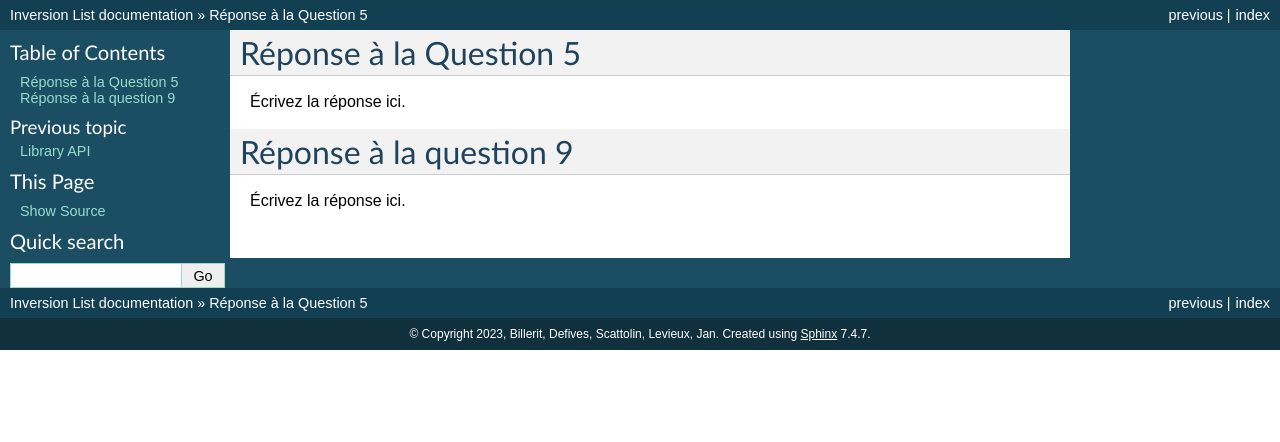
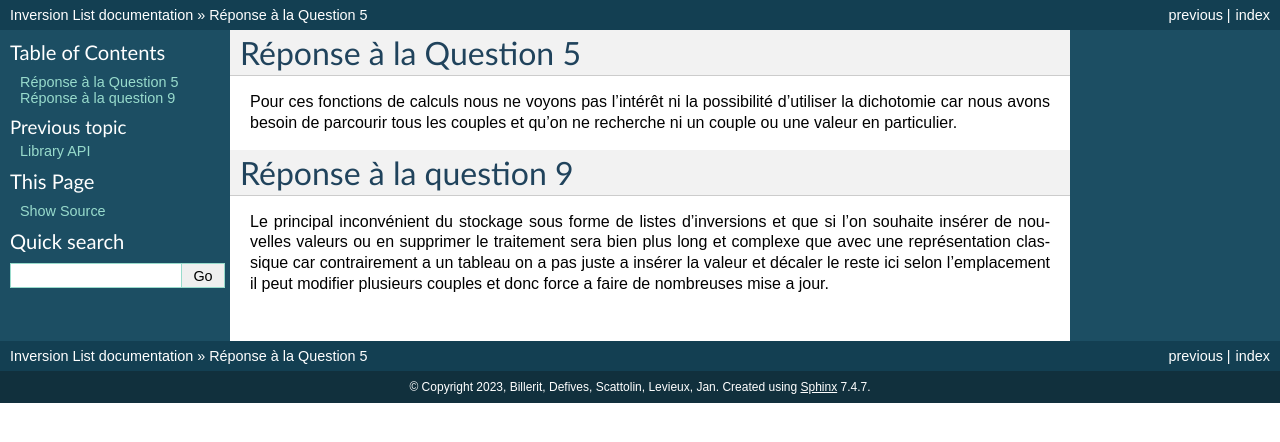
Before and after one commit to SolexTitanium/InversionList_C, a Sphinx documentation site: the page built from docs/answers/root.rst, in a window 1280 px wide. Shown: the top 442 px of the page. Built offline with Sphinx 7.4.7, drawn with Linux system fonts in a browser that asks for light colours.

Commit message:
Add answers 5 and 9

```diff
--- a/docs/answers/root.rst
+++ b/docs/answers/root.rst
@@ -2,10 +2,10 @@
 Réponse à la Question 5
 ===========
 
-Écrivez la réponse ici.
+Pour ces fonctions de calculs nous ne voyons pas l'intérêt ni la possibilité d'utiliser la dichotomie car nous avons besoin de parcourir tous les couples et qu'on ne recherche ni un couple ou une valeur en particulier.
 
 ===========
 Réponse à la question 9
 ===========
 
-Écrivez la réponse ici.
+Le principal inconvénient du stockage sous forme de listes d'inversions et que si l'on souhaite insérer de nouvelles valeurs ou en supprimer le traitement sera bien plus long et complexe que avec une représentation classique car contrairement a un tableau on a pas juste a insérer la valeur et décaler le reste ici selon l'emplacement il peut modifier plusieurs couples et donc force a faire de nombreuses mise a jour.
```
